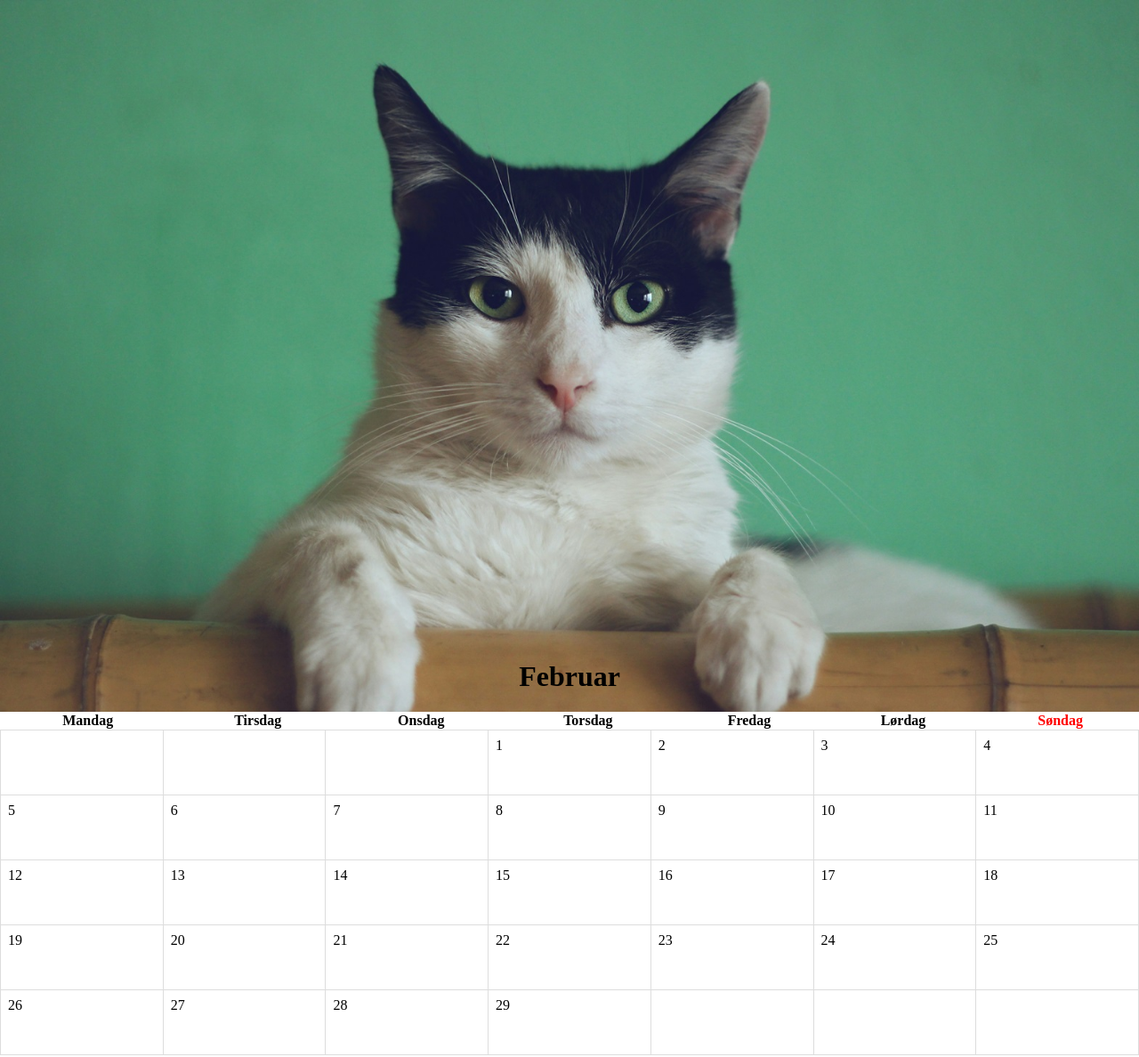
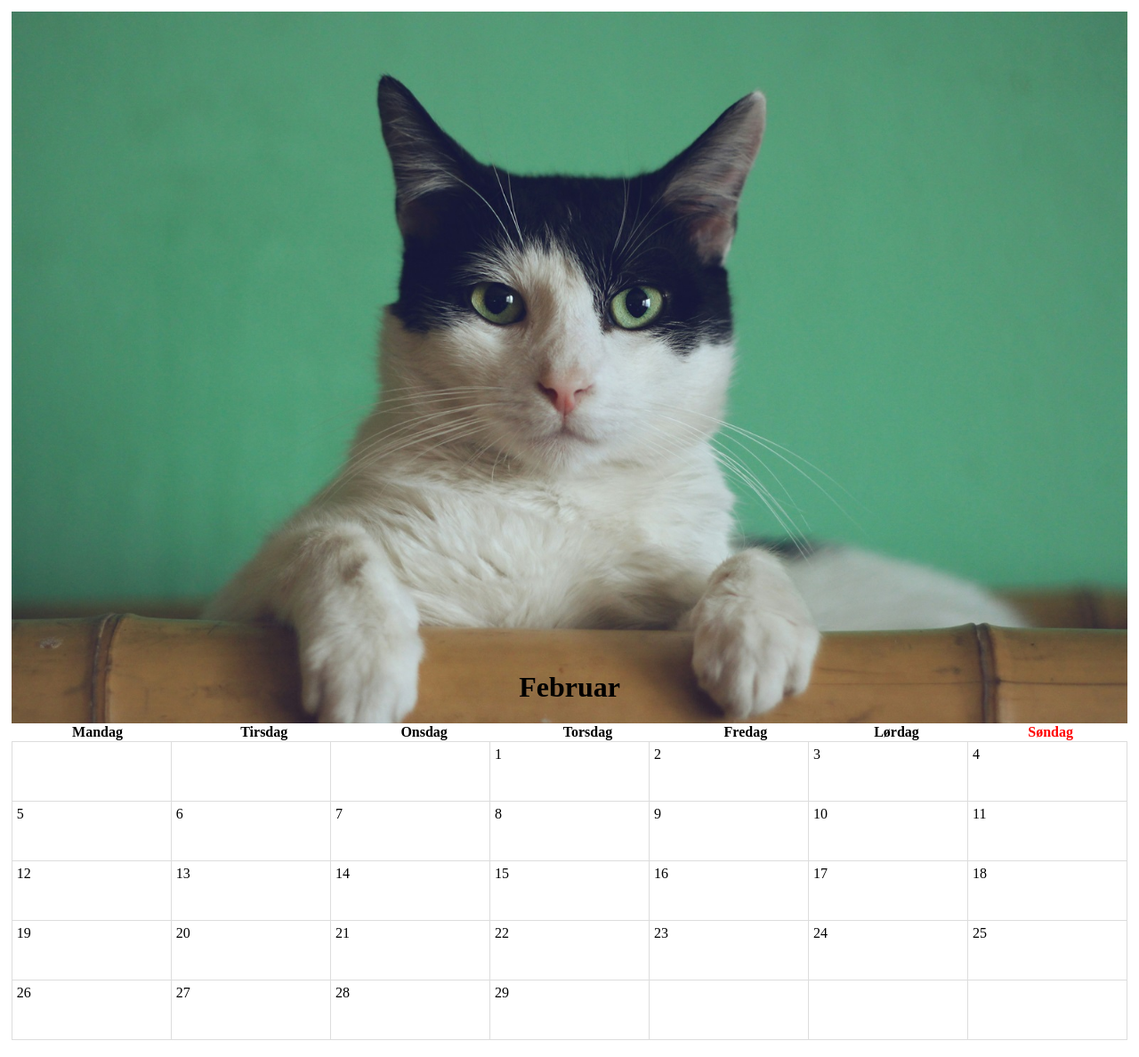
Before and after one commit to Mads15/Kalender, a website: page index.html in a window 1280 px wide. Shown: the whole page at 89% size. Drawn offline with Linux system fonts and the light colour scheme.

Commit message:
latest update

```diff
--- a/styles.css
+++ b/styles.css
@@ -11,11 +11,7 @@ header {
  }
 
  body {
- margin: 0;
- }
-
- main {
- padding: 1%;
+ margin: 1%;
  }
 
  h1 {
@@ -30,7 +26,7 @@ header {
 
 td {
   border: 1px solid #ddd;
-  padding: 8px;
+  padding: 0.4%;
   text-align: LEFT;
 }
 
```
